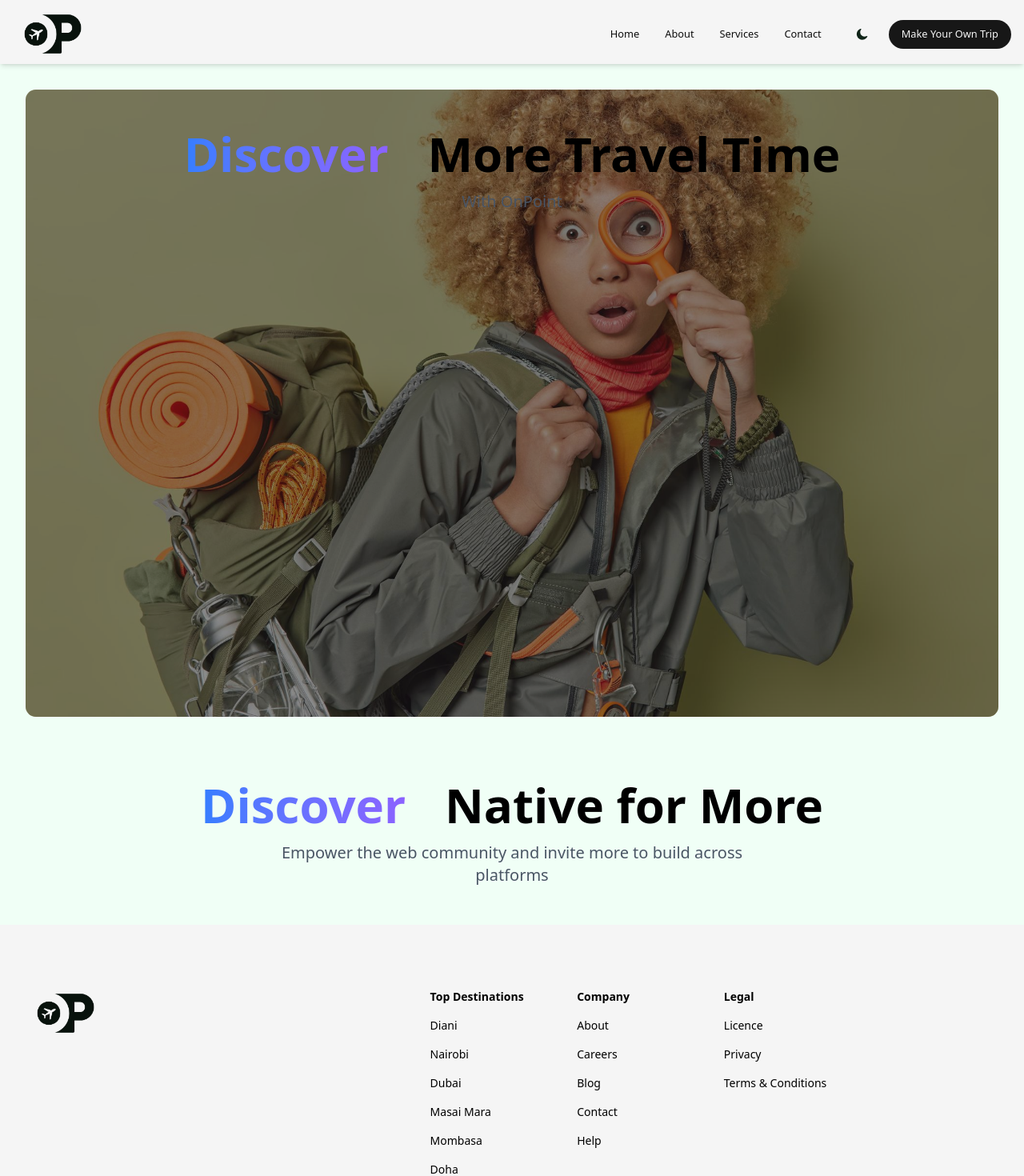
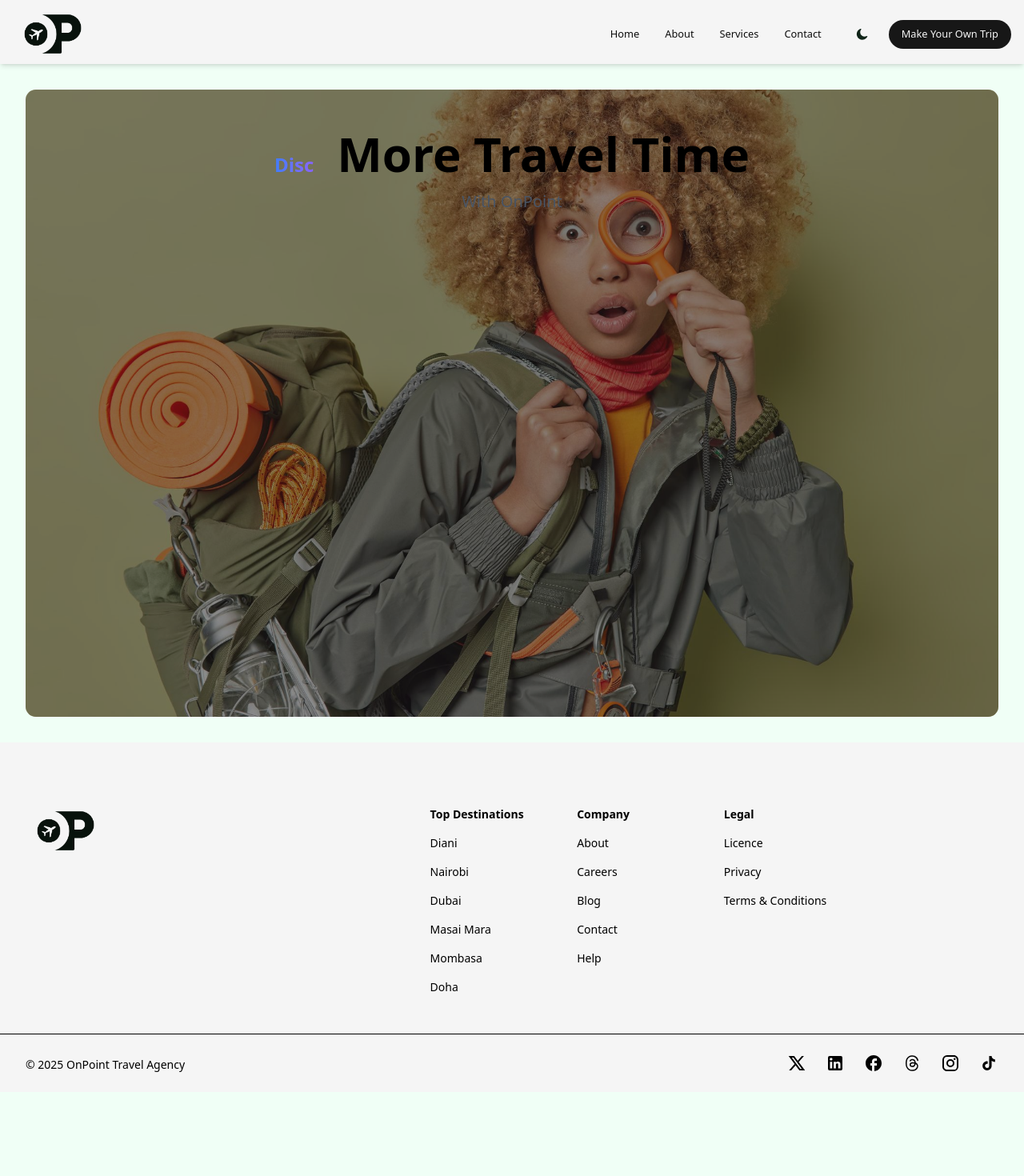
Before and after one commit to chengivan2/onpoint, a Next.js app: page / in a window 1280 px wide. Shown: the top 1470 px of the page at 80% size. After the commit the page ends 1365 px from the top, so only its background shows below. Built offline with nearby package versions, Linux system fonts and the light colour scheme.

Commit message:
Removed the AnimatedHeading from the home page

```diff
--- a/src/app/page.tsx
+++ b/src/app/page.tsx
@@ -1,16 +1,10 @@
 import Footer from "./rootcomponents/footer";
 import Main from "./rootcomponents/homepagecomponents/main";
-import AnimatedHeading from '@/components/AnimatedHeading';
 
 export default function Home() {
   return (
     <>
     <Main />
-    <AnimatedHeading
-      words={['Toward', 'Explore', 'Discover']}
-      restOfHeading="Native for More"
-      subtitle="Empower the web community and invite more to build across platforms"
-    />
     <Footer />
     </>
 
--- a/src/components/AnimatedHeading.tsx
+++ b/src/components/AnimatedHeading.tsx
@@ -25,7 +25,7 @@
             speed={50}
             repeat={Infinity}
             cursor={true}
-            className="bg-gradient-to-r from-blue-500 via-purple-500 to-pink-500
+            className="text-[1.5rem] bg-gradient-to-r from-blue-500 via-purple-500 to-pink-500
               text-transparent bg-clip-text
               animate-gradient"
           />
```
